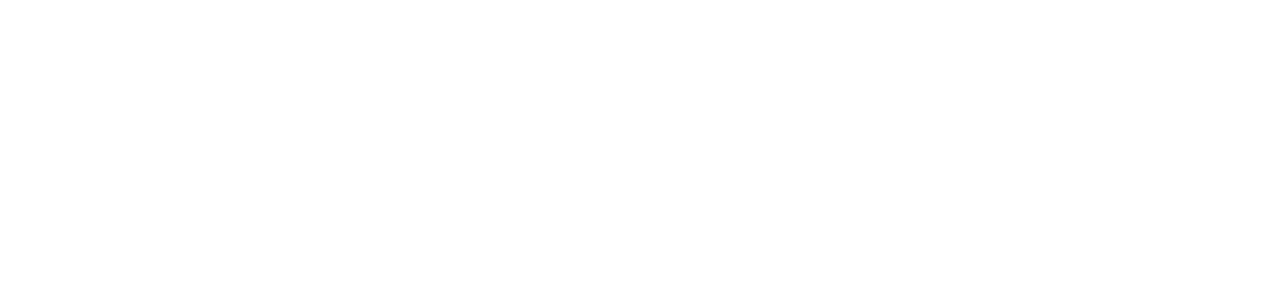
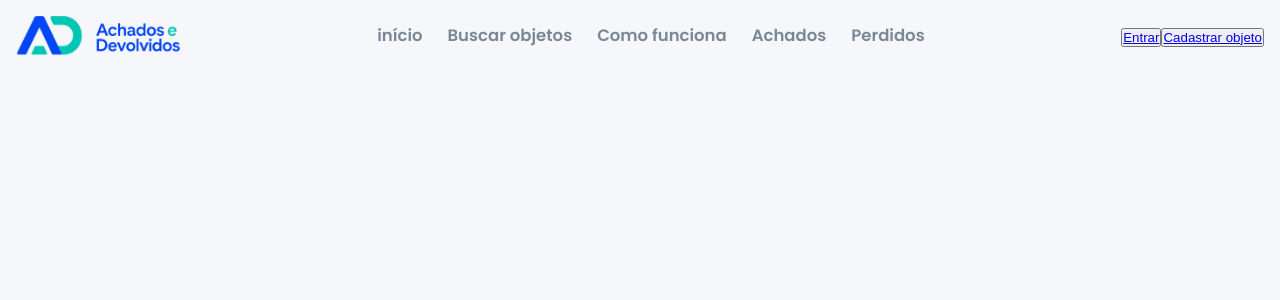
Before and after one commit to projeto-conclusao/Projeto-De-Conclus-o-da-PraTI, a React (Vite) app in the folder front-end/: page / in a window 1280 px wide. Shown: the top 300 px of the page. Built offline with nearby package versions, Linux system fonts and the light colour scheme.

Commit message:
feat: adiciona global e variables css e inicia construcao do component Header

```diff
--- a/front-end/src/App.jsx
+++ b/front-end/src/App.jsx
@@ -1,7 +1,26 @@
-import { useState } from 'react';
+import { useState, useEffect} from 'react';
+import Header from './components/ui/header/Header.jsx';
 
 function App() {
 
+    // alternar tema
+
+    const [tema, setTema] = useState('light');
+
+    function alternarTema(){
+        setTema(tema === 'light' ? 'dark' : 'light');
+    }
+
+    useEffect(() => {
+        document.documentElement.setAttribute('data-theme', tema);
+
+    }, [tema]); // É executado toda vez que o o useState (tema) muda
+
+    // -------------------------------------------------------------------
+
+    return (
+        <Header tema={tema} aoAlternarTema={alternarTema} />
+    )
 }
 
 export default App;
--- /dev/null
+++ b/front-end/src/components/ui/header/Header.css
@@ -0,0 +1,56 @@
+.header{
+    display: flex;
+    justify-content: space-between;
+    align-items: center;
+}
+
+.cabecalho_content{
+    max-width: 1700px;
+    margin: 0 auto;
+    padding: 1.6rem;
+}
+
+/* img */
+
+.cabecalho__logo{
+    width: auto ;
+    height: 4rem;
+}
+
+/* nav links */
+
+ul {
+    display: flex;
+    gap: 2.5rem;
+}
+
+li{ list-style: none }
+
+.nav__link{
+    text-decoration: none;
+    color: var(--secondary-color-gray);
+    font-size: 1.65rem;
+    font-weight: 600;
+    transition: 0.25s;
+}
+
+.nav__link::after{ /* after: algum conteudo que vem depois do "objeto" (nesse caso, o texto/link) */
+    content: " ";
+    display: block;
+    border-bottom: solid 0.2rem;
+    color: var(--primary-color-blue);
+    transform: scaleX(0);
+    transition: 0.6s;
+    transform-origin: 0%; /* origem do transform (aonde ele inicia), se fosse 100% iniciaria na direita e 50% no meio*/
+}
+
+.nav__link:hover::after{
+    transform: scaleX(1);
+}
+
+.nav__link:hover{
+    color: var(--primary-color-blue);
+}
+
+
+/* buttons */
--- /dev/null
+++ b/front-end/src/components/ui/header/Header.jsx
@@ -0,0 +1,30 @@
+import './Header.css';
+import logo from '../../../assets/logo_completa.png';
+
+function Header({tema, aoAlternarTema}){
+
+
+    return (
+        <header className='header cabecalho_content'>
+            <img className='cabecalho__logo' src={logo} alt="" />
+
+            <nav>
+                <ul>
+                    <li><a className='nav__link' href="#">início</a></li>
+                    <li><a className='nav__link' href="#">Buscar objetos</a></li>
+                    <li><a className='nav__link' href="#">Como funciona</a></li>
+                    <li><a className='nav__link' href="#">Achados</a></li>
+                    <li><a className='nav__link' href="#">Perdidos</a></li>
+                </ul>
+            </nav>
+
+            <div className='cabecalho__buttons'>
+                <button><a href="#">Entrar</a></button>
+                <button><a href="#">Cadastrar objeto</a></button>
+            </div>
+
+        </header>
+    )
+}
+
+export default Header;
--- a/front-end/src/main.jsx
+++ b/front-end/src/main.jsx
@@ -1,6 +1,9 @@
 import { StrictMode } from 'react';
 import { createRoot } from 'react-dom/client';
 import App from './App.jsx';
+
+import './styles/global.css';
+import './styles/variables.css';
 
 createRoot(document.getElementById('root')).render(
   <StrictMode>
--- /dev/null
+++ b/front-end/src/styles/global.css
@@ -0,0 +1,24 @@
+@import url('https://fonts.googleapis.com/css2?family=Montserrat:ital,wght@0,100..900;1,100..900&family=Open+Sans:ital,wght@0,300..800;1,300..800&family=Poppins:ital,wght@0,100;0,200;0,300;0,400;0,500;0,600;0,700;0,800;0,900;1,100;1,200;1,300;1,400;1,500;1,600;1,700;1,800;1,900&display=swap');
+
+html {
+    font-size: 62.5%
+}
+
+* {
+    margin: 0;
+    padding: 0;
+    box-sizing: border-box;
+}
+
+body {
+    font-size: 1.6rem;
+    background-color: var(--background-color);
+    font-family: var(--font-principal);
+    transition: 0.3s ease-in-out
+}
+
+.content{
+    max-width: 1200px;
+    margin: 0 auto;
+    padding: 1.6rem;
+}
--- a/front-end/src/styles/globals.css
+++ /dev/null
@@ -1 +0,0 @@
-/* reset, variaveis CSS e estilos globais */
--- /dev/null
+++ b/front-end/src/styles/variables.css
@@ -0,0 +1,33 @@
+:root{
+    --primary-color-blue: #0048E8;
+    --primary-color-green: #09ACA9;
+
+    --secondary-color-gray: #7B8794;
+    --secondary-color-black: #000000; /* cor que não muda ao trocar tema*/
+    --secondary-color-white: #FFFFFF;
+
+    --border-color: #D9DFE6;
+    --background-color: #F5F7FA;
+    --card-color: #F8FAFC;
+
+    --primary-color-text: #000000; /* cor que muda ao trocar tema*/
+
+    --success-text-color: #099733;
+    --analysis-text-color: #C55F04;
+    --error-text-color: #FF0000;
+
+    --success-tag-color: #A8FFA3;
+    --analysis-tag-color: #FFC39D;
+    --error-tag-color: #FEA3A3;
+
+    --font-principal: 'Poppins', sans-serif;
+
+}
+
+[data-theme='dark']{
+    --primary-color-text: #FFFFFF;
+
+    --background-color: #08080A;
+    --card-color: #191818;
+
+}
```
Also changed, not shown: front-end/src/assets/logo_completa.png (added).
